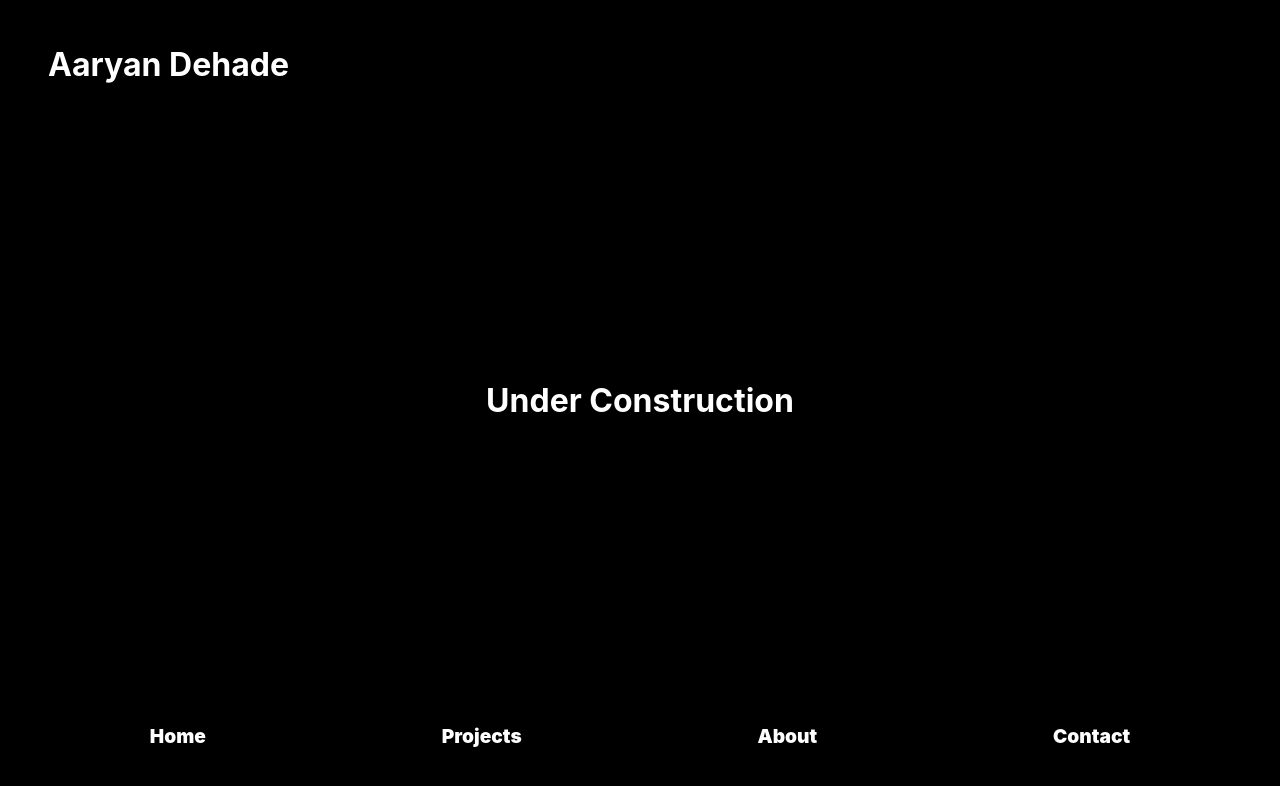
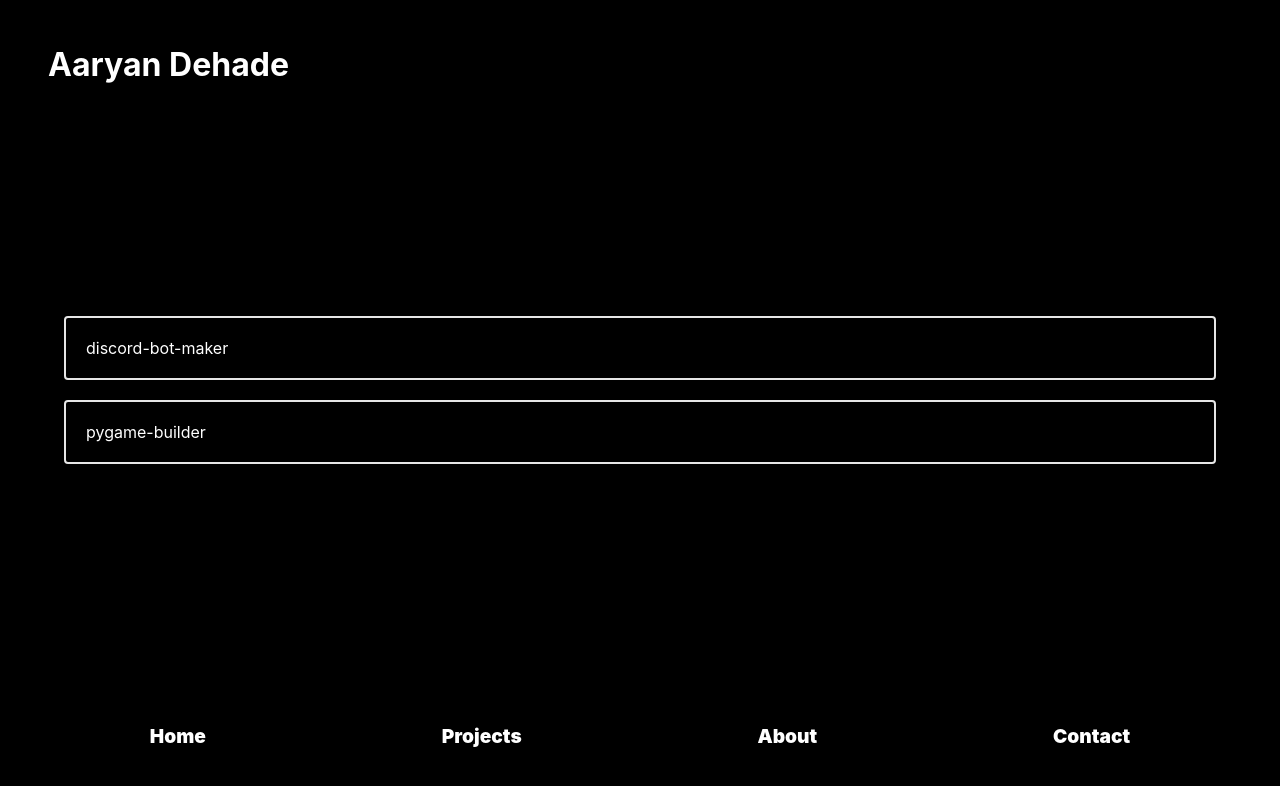
Before and after one commit to dehadeaaryan/aaryandehade-portfolio, a Next.js app: page /projects in a window 1280 px wide. Shown: the top 786 px of the page. Built offline with nearby package versions, Linux system fonts and the light colour scheme.

Commit message:
created projects page

```diff
--- a/components/project.js
+++ b/components/project.js
@@ -2,10 +2,8 @@ import styles from '../styles/project.module.css'
 
 export default function Project(props) {
     return (
-        <>
-            {props.name}
-            <br />
-            {props.link}
-        </>
+        <a target="_blank" rel="noopener noreferrer" href={props.link} className={styles.project}>
+            <div>{props.title}</div>
+        </a>
     )
 }
--- a/package.json
+++ b/package.json
@@ -11,12 +11,15 @@
   "dependencies": {
     "@formspree/react": "^2.2.4",
     "date-fns": "^2.28.0",
+    "discord.js": "^13.6.0",
     "gray-matter": "^4.0.3",
+    "net": "^1.0.2",
     "next": "12.1.0",
     "react": "17.0.2",
     "react-dom": "17.0.2",
     "remark": "^14.0.2",
-    "remark-html": "^15.0.1"
+    "remark-html": "^15.0.1",
+    "tls": "^0.0.1"
   },
   "devDependencies": {
     "eslint": "8.9.0",
--- a/pages/projects.js
+++ b/pages/projects.js
@@ -1,7 +1,7 @@
 import styles from '../styles/index.module.css'
 import Project from '../components/project'
 
-export default function Index0() {
+function Index0() {
     return (
         <div className={styles.container}>
             <main className={styles.main}>
@@ -11,11 +11,12 @@ export default function Index0() {
     )
 }
 
-function Index() {
+export default function Index() {
     return (
         <div className={styles.container}>
             <main className={styles.main}>
-                <Project name="Under Construction" link="/" />
+                <Project title="discord-bot-maker" link="https://github.com/dehadeaaryan/discord-bot-maker" />
+                <Project title="pygame-builder" link="https://github.com/dehadeaaryan/pygame-builder" />
             </main>
         </div>
     )
--- a/styles/index.module.css
+++ b/styles/index.module.css
@@ -4,11 +4,13 @@
 
 .main {
     height: 100%;
+    width: 100%;
     padding: 2rem;
     display: flex;
     flex-direction: column;
     justify-content: center;
     align-items: center;
+    overflow-y: auto;
 }
 
 .title {
@@ -33,7 +35,6 @@
     font-weight: 700;
 }
 
-
 @media only screen and (max-width: 600px) {
     .title {
         font-size: 3rem;
--- a/styles/project.module.css
+++ b/styles/project.module.css
@@ -0,0 +1,11 @@
+.project {
+    border-radius: 4px;
+    padding: 20px;
+    margin-bottom: 20px;
+    border: 2px solid #e6e6e6;
+    width: 100%;
+}
+
+.project:hover {
+    cursor: pointer;
+}
```
Also changed, not shown: pages/about.js (+8 -1 lines), 1 other file (tests, documents, lock files or other folders).
